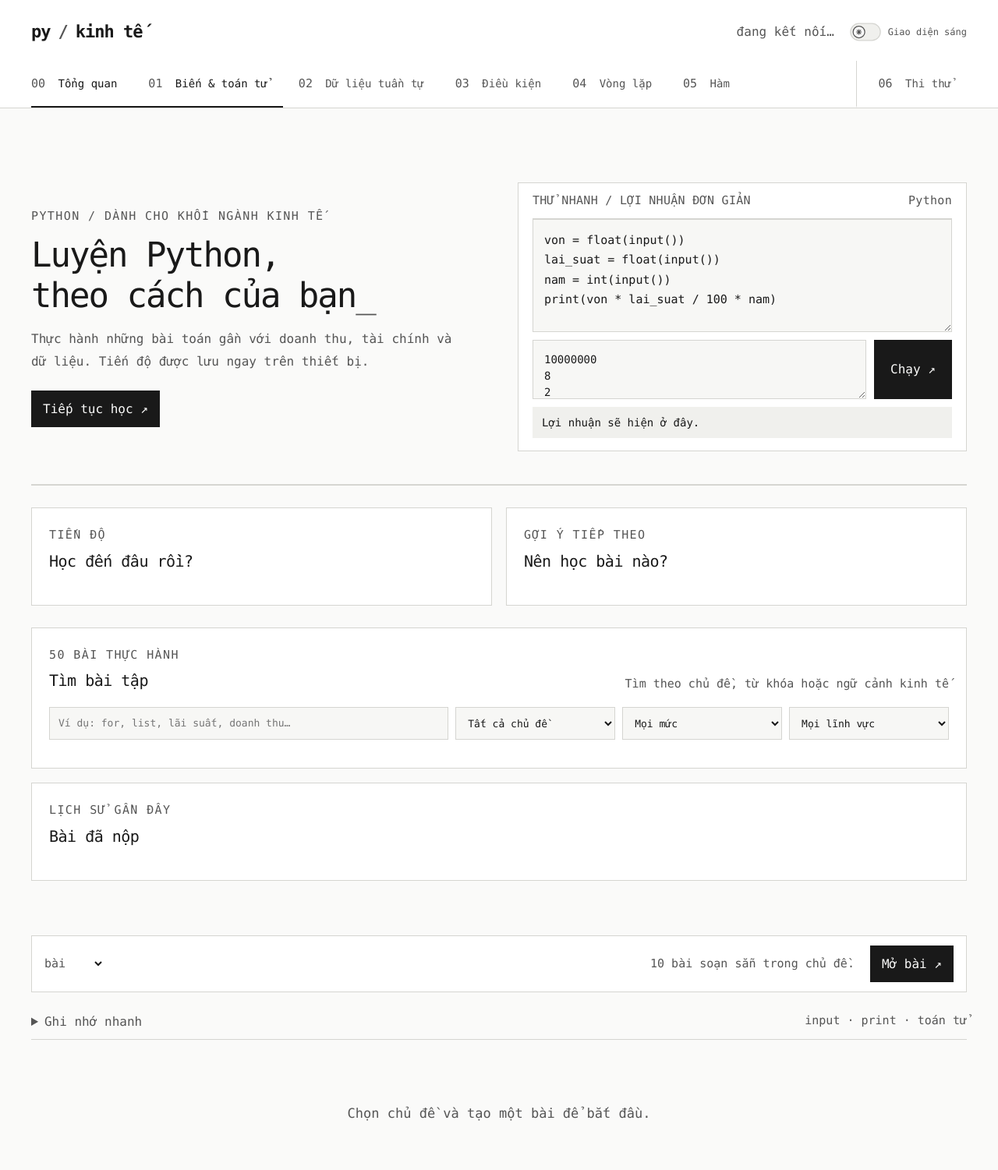
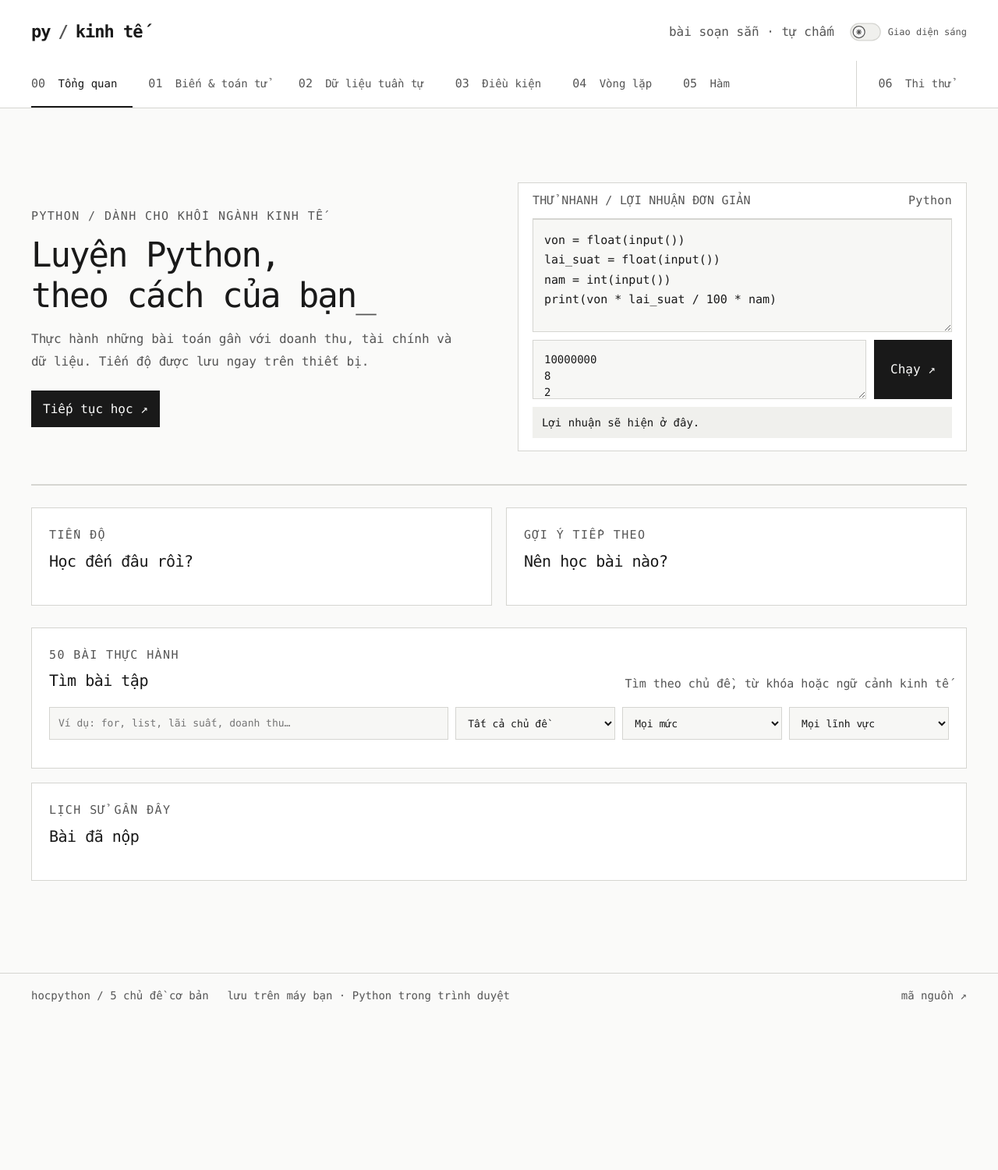
Before and after one commit to sinzxjee/hocpython, a website: page docs/index.html in a window 1280 px wide. Shown: the top 1501 px of the page at 78% size. After the commit the page ends 1307 px from the top, so only its background shows below. Drawn offline with Linux system fonts and the light colour scheme.

Commit message:
Hide the practice toolbar on the dashboard

```diff
--- a/docs/index.html
+++ b/docs/index.html
@@ -7,8 +7,8 @@
   <meta name="description" content="Luyện Python cho sinh viên kinh tế: 5 chủ đề, bài tập soạn sẵn và chấm code trực tiếp.">
   <title>hocpython / luyện tập</title>
   <link rel="icon" href="./icon.svg" type="image/svg+xml">
-  <link rel="stylesheet" href="./style.css?v=dashboard-3">
-  <script type="module" src="./app.js?v=dashboard-3"></script>
+  <link rel="stylesheet" href="./style.css?v=dashboard-4">
+  <script type="module" src="./app.js?v=dashboard-4"></script>
 </head>
 <body>
   <header>
@@ -42,7 +42,7 @@ print(von * lai_suat / 100 * nam)</textarea><div class="mini-run-row"><textarea
 </section>
 
     <section class="page-heading" id="page-heading"><div><p class="eyebrow" id="eyebrow">PYTHON / KHỐI NGÀNH KINH TẾ</p><h1 id="title">Biến & toán tử<span class="cursor">_</span></h1><p id="subtitle">Bắt đầu với các giá trị, phép tính và một chương trình nhỏ.</p></div><div class="stats"><span id="completed">0 bài đã nộp</span><span id="best">— điểm cao nhất</span></div></section>
-    <section class="toolbar" aria-label="Chọn bài tập"><div class="control"><label for="exercise-number">bài</label><select id="exercise-number"></select></div><span id="mode-note">10 bài soạn sẵn trong chủ đề.</span><button id="generate" class="solid">Mở bài ↗</button></section>
+    <section class="toolbar" id="toolbar" aria-label="Chọn bài tập"><div class="control"><label for="exercise-number">bài</label><select id="exercise-number"></select></div><span id="mode-note">10 bài soạn sẵn trong chủ đề.</span><button id="generate" class="solid">Mở bài ↗</button></section>
     <p class="notice" id="notice" hidden></p>
     <details class="theory" id="theory"><summary>Ghi nhớ nhanh <span id="theory-tags">input · print · toán tử</span></summary><div id="theory-content"></div></details>
     <section id="exam-intro" class="exam-intro" hidden><h2>Một đề. Năm chủ đề. 60 phút.</h2><p>Đề gồm 5 câu do mình biên soạn, mỗi chủ đề một câu. Mỗi câu 2 điểm; hệ thống chạy bộ test có sẵn để tính điểm và hiện lời giải tham khảo.</p><p>Tạo đề để bắt đầu tính giờ. Tiến độ được lưu trên trình duyệt.</p></section>
```
Also changed, not shown: public/index.html (+3 -3 lines).
